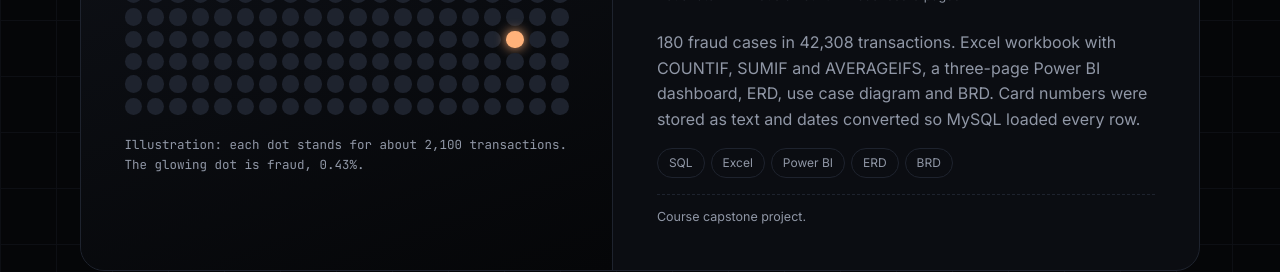
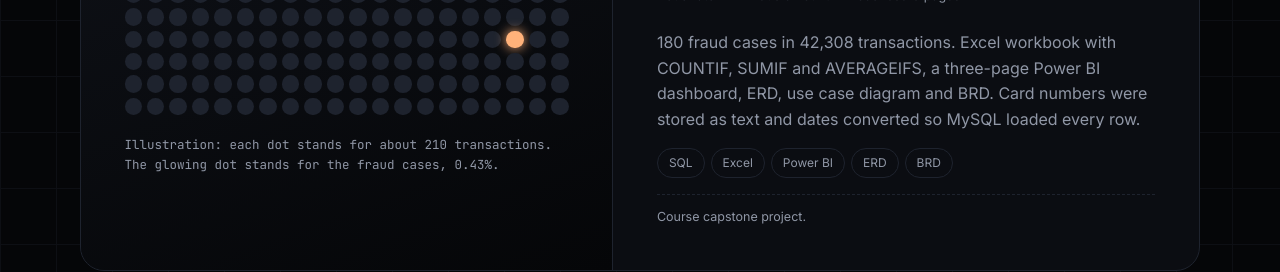
Before and after one commit to amoshr/amoshr.github.io, a plain HTML site: page index.html in a window 1280 px wide. Shown: the part 2500-2772 px from the top of the page. Drawn offline with nearby package versions, Linux system fonts and the light colour scheme; a web font is replaced by a local one.

Commit message:
Add files via upload

```diff
--- a/index.html
+++ b/index.html
@@ -290,7 +290,7 @@ section.alt { background:color-mix(in srgb, var(--bg2) 80%, transparent); }
       <div class="vis">
         <div class="vlabel"><span class="mono">180 fraud cases</span><span class="mono">out of 42,308</span></div>
         <div class="dots" id="dots" aria-label="Fraud is a very small share of transactions"></div>
-        <p class="mono" style="text-transform:none;letter-spacing:0">Illustration: each dot stands for about 2,100 transactions. The glowing dot is fraud, 0.43%.</p>
+        <p class="mono" style="text-transform:none;letter-spacing:0">Illustration: each dot stands for about 210 transactions. The glowing dot stands for the fraud cases, 0.43%.</p>
       </div>
     </article>
 
```
